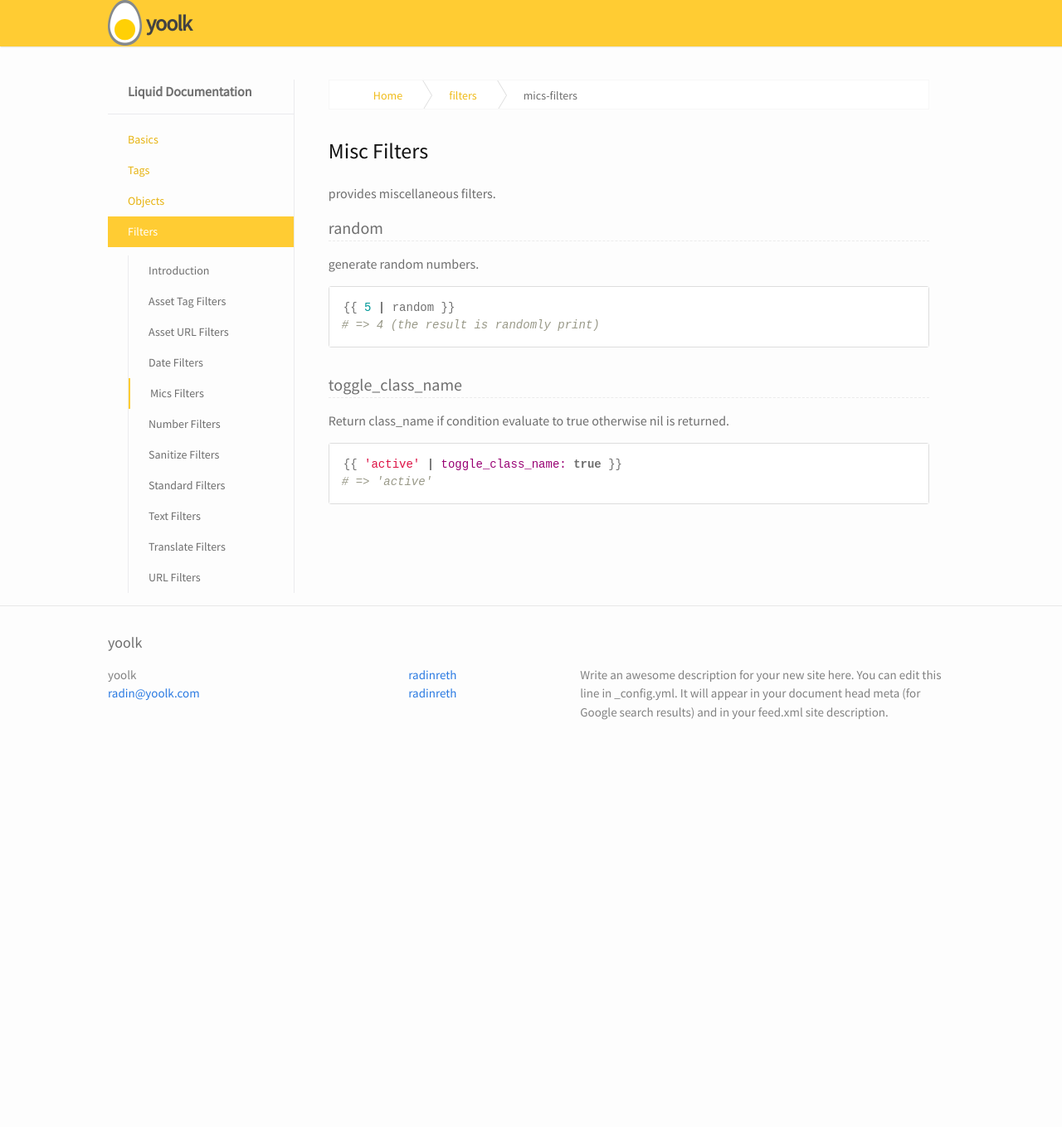
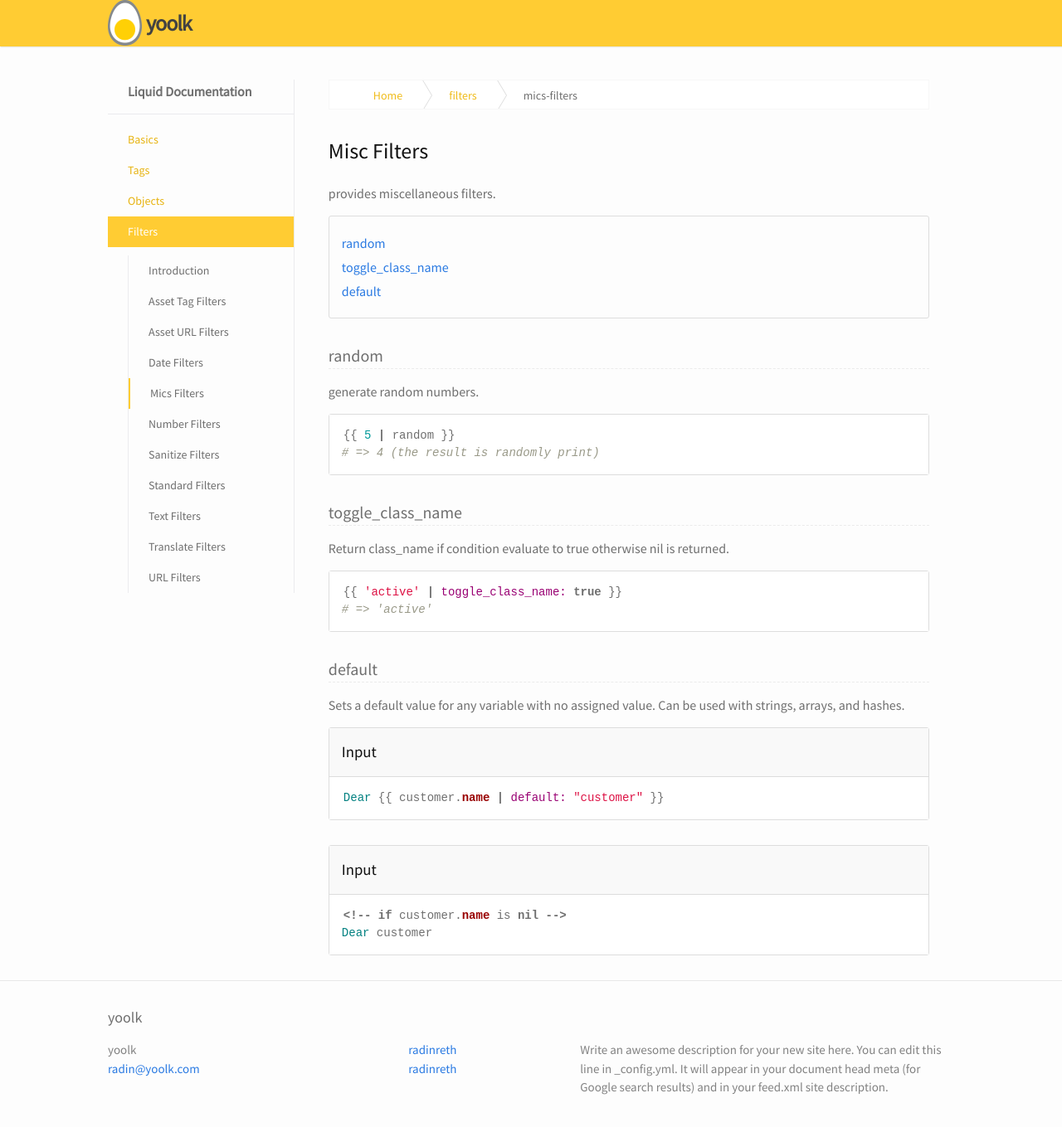
Before and after one commit to yoolk/liquid-documentation, a Jekyll site: the page built from filters/mics-filters/index.markdown, in a window 1280 px wide and 1383 px high. Shown: the top 1359 px of the window at 83% size. Built offline with Jekyll 4.4.1, drawn with Linux system fonts in a browser that asks for light colours.

Commit message:
update upper link mics filters, update style standard filters

```diff
--- a/filters/mics-filters/index.markdown
+++ b/filters/mics-filters/index.markdown
@@ -4,6 +4,22 @@
 
 <h2 class="section-title">Misc Filters</h2>
 provides miscellaneous filters.
+
+<div class="panel">
+  <div class="panel-body">
+    <ul>
+      <li>
+        <a href="#random">random</a>
+      </li>
+      <li>
+        <a href="#toggle_class_name">toggle_class_name</a>
+      </li>
+      <li>
+        <a href="#default">default</a>
+      </li>
+    </ul>
+  </div>
+</div>
 
 <h5 class="sub-section-title">random</h5>
 generate random numbers.
@@ -28,3 +44,28 @@ Return class_name if condition evaluate to true otherwise nil is returned.
 {% endraw %}{% endhighlight %}
   </div>
 </div>
+
+<h5 class="sub-section-title">default</h5>
+Sets a default value for any variable with no assigned value. Can be used with strings, arrays, and hashes.
+
+<div class="panel">
+  <div class="panel-header">
+    <h3>Input</h3>
+  </div>
+  <div class="panel-body">
+{% highlight ruby %}{% raw %}
+Dear {{ customer.name | default: "customer" }}
+{% endraw %}{% endhighlight %}
+  </div>
+</div>
+<div class="panel">
+  <div class="panel-header">
+    <h3>Input</h3>
+  </div>
+  <div class="panel-body">
+{% highlight ruby %}{% raw %}
+<!-- if customer.name is nil -->
+Dear customer
+{% endraw %}{% endhighlight %}
+  </div>
+</div>
```
Also changed, not shown: filters/index.markdown (+20 -20 lines), filters/standard-filters/index.markdown (+6 -20 lines).
